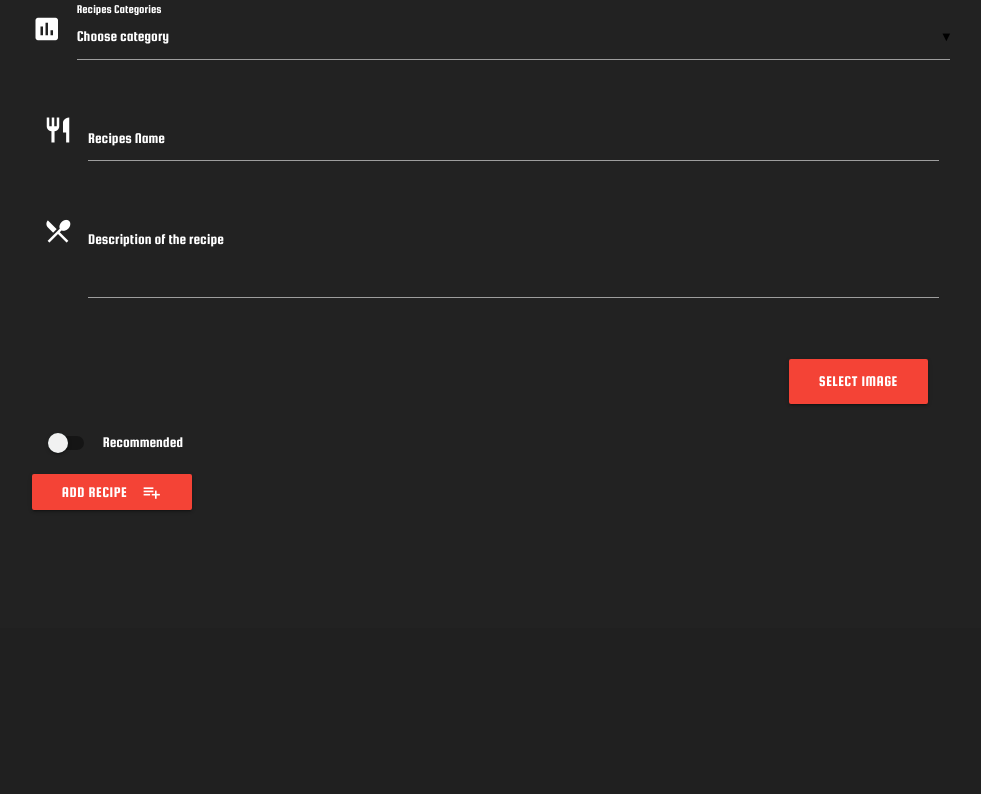
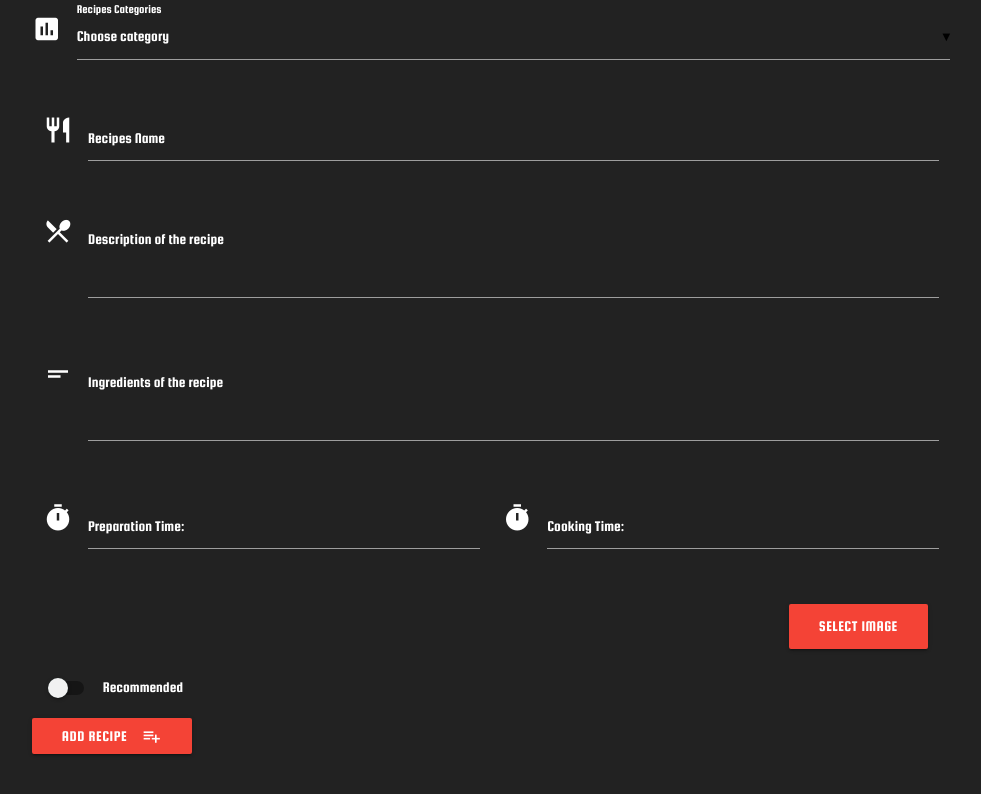
Before and after one commit to albeeralkhawri/Kitchen-Of-Iraq, a Flask app: page /add_recipes in a window 1280 px wide. Shown: the part 172-966 px from the top of the page, without its empty margins (149-1130 px from the left). Before the commit the page ends 682 px from the top, so only its background shows below. Run offline with Flask 2, Linux system fonts and the light colour scheme; data that the repository does not hold is empty; parts of the project's set-up code (start-up, migrations or seed data) failed here and were passed over; some libraries are stand-ins or nearby versions.

Commit message:
add Ingredients, preparation_time, cooking_time to Add Recipes

```diff
--- a/templates/addrecipes.html
+++ b/templates/addrecipes.html
@@ -48,6 +48,25 @@
                         <label for="icon_telephone">Description of the recipe</label>
                     </div>
                 </div>
+                <div class="row">
+                    <div class="input-field col s12">
+                        <i class="material-icons prefix">short_text</i>
+                        <textarea name="Ingredients" id="Ingredients" class="materialize-textarea" required></textarea>
+                        <label for="icon_telephone">Ingredients of the recipe</label>
+                    </div>
+                </div>
+                <div class="row">
+                    <div class="input-field col s12 m6">
+                        <i class="material-icons prefix">timer</i>
+                        <label for="preparation_time">Preparation Time:</label>
+                        <input type="number" id="preparation_time" name="preparation_time" required>
+                    </div>
+                    <div class="input-field col s12 m6">
+                        <i class="material-icons prefix">timer</i>
+                        <label for="cooking_time">Cooking Time:</label>
+                        <input type="number" id="cooking_time" name="cooking_time" required>
+                    </div>
+                </div>
                 <div class="input-field col s12 file-field input-field" style="margin-bottom:3%;">
                     <div class="btn red right">
                         <span>Select Image</span>
@@ -57,7 +76,7 @@
                 <div class="row">
                     <div class="switch">
                         <label>
-                            <input id="is_Recommended" name="is_Recommended" type="checkbox">
+                            <input id="is_recommended" name="is_recommended" type="checkbox">
                             <span class="lever"></span> Recommended
                         </label>
                     </div>
```
